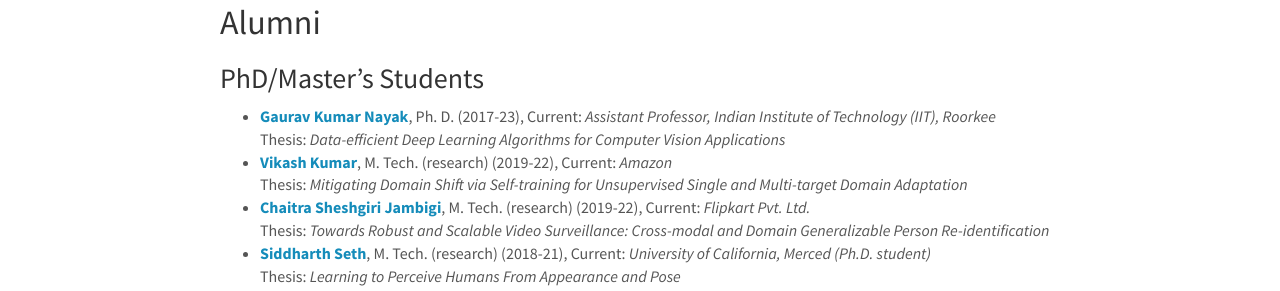
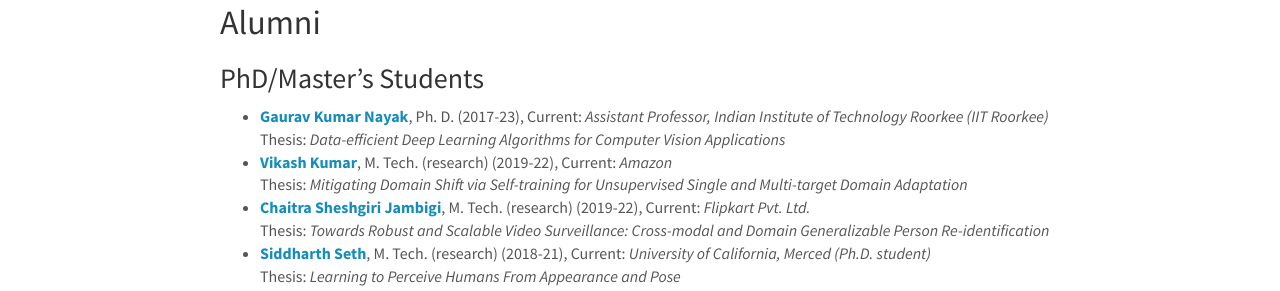
Before and after one commit to vcl-iisc/vclab-website, a Jekyll site: the page built from _pages/team.md, in a window 1280 px wide and 900 px high, scrolled down 1523 px. Shown: the part 154-445 px from the top of the window. Built offline with Jekyll 4.4.1, drawn with Linux system fonts in a browser that asks for light colours; nearby versions of some CDN libraries.

Commit message:
Update lab_alumni.yml

```diff
--- a/_data/lab_alumni.yml
+++ b/_data/lab_alumni.yml
@@ -4,7 +4,7 @@
   position: Ph. D.
   year: 2017-23
   url: https://sites.google.com/view/gauravnayak/
-  affiliation: Assistant Professor, Indian Institute of Technology (IIT), Roorkee
+  affiliation: Assistant Professor, Indian Institute of Technology Roorkee (IIT Roorkee)
   worked_on: "Data-efficient Deep Learning Algorithms for Computer Vision Applications"
 
 - name: Vikash Kumar
```
